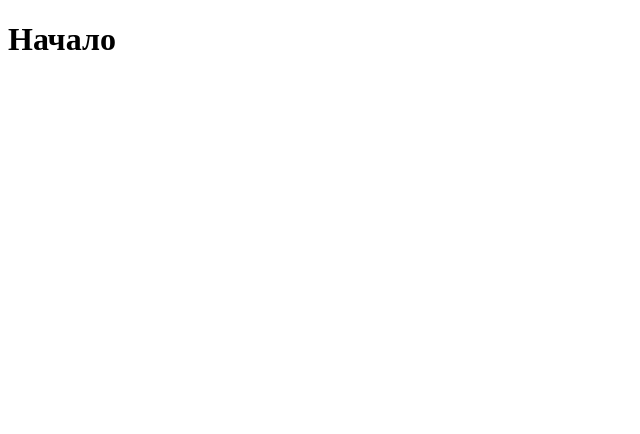
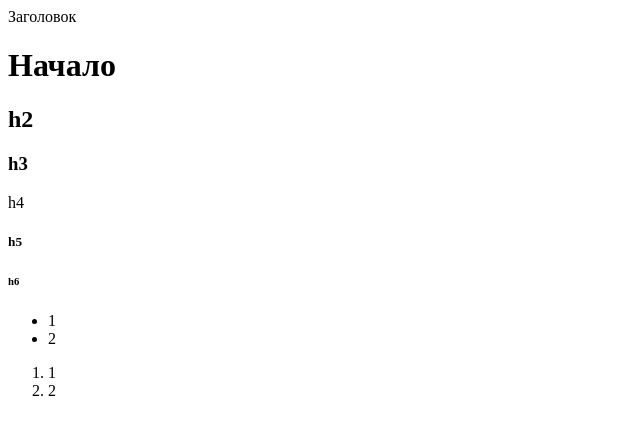
Before and after one commit to MadiDin/my-first, a plain HTML site: page index.html in a window 1280 px wide. Shown: the whole page, without its empty margins (0-640 px from the left). Drawn offline with Linux system fonts and the light colour scheme.

Commit message:
вторая попытка

```diff
--- a/index.html
+++ b/index.html
@@ -8,7 +8,22 @@
     <link rel="stylesheet" href="style.css">
 </head>
 <body>
+    <header>Заголовок   </header>
     <h1>Начало</h1>
+    <h2>h2 </h2>
+    <h3>h3</h3>
+    </h4>h4</h4>
+    <h5>h5</h5>
+    <h6>h6</h6>
+    <ul>
+        <li>1</li>
+        <li>2</li>
+    </ul>
+
+    <ol>
+        <li>1</li>
+        <li>2</li>
+    </ol>
 
 </body>
 </html>
```
